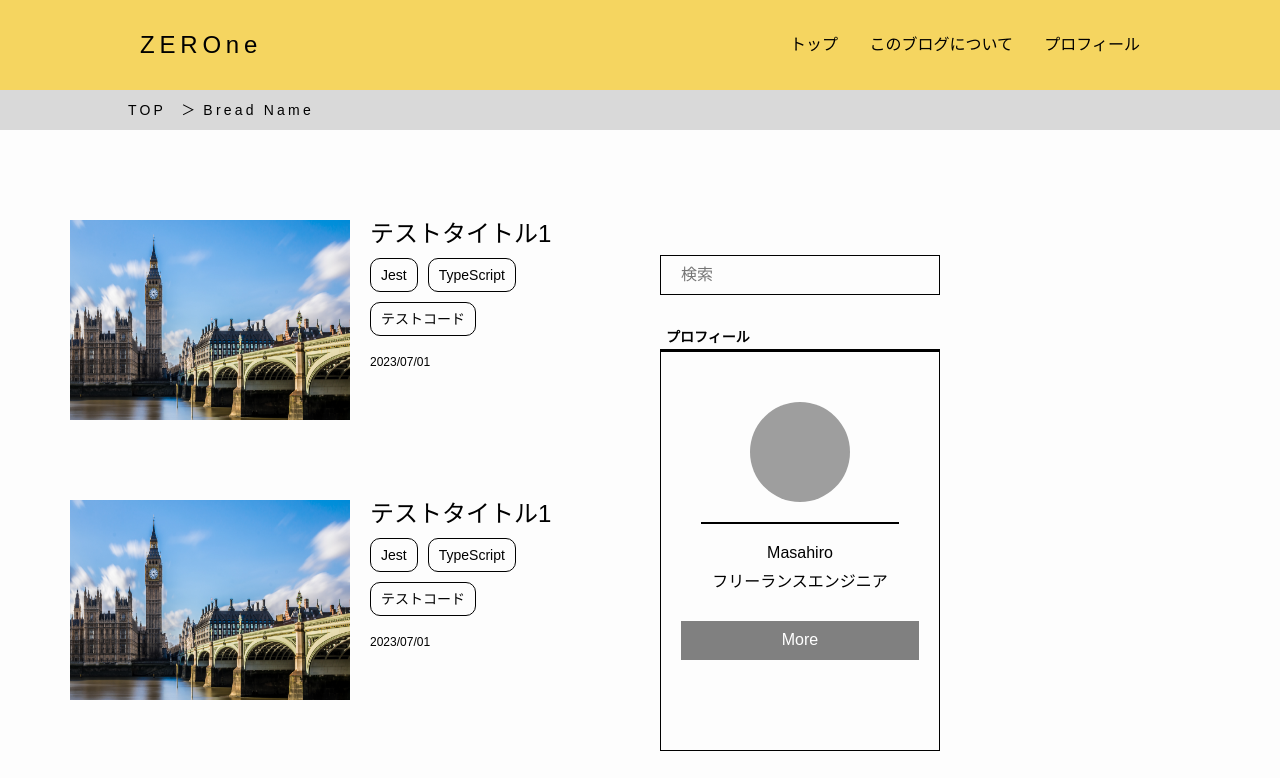
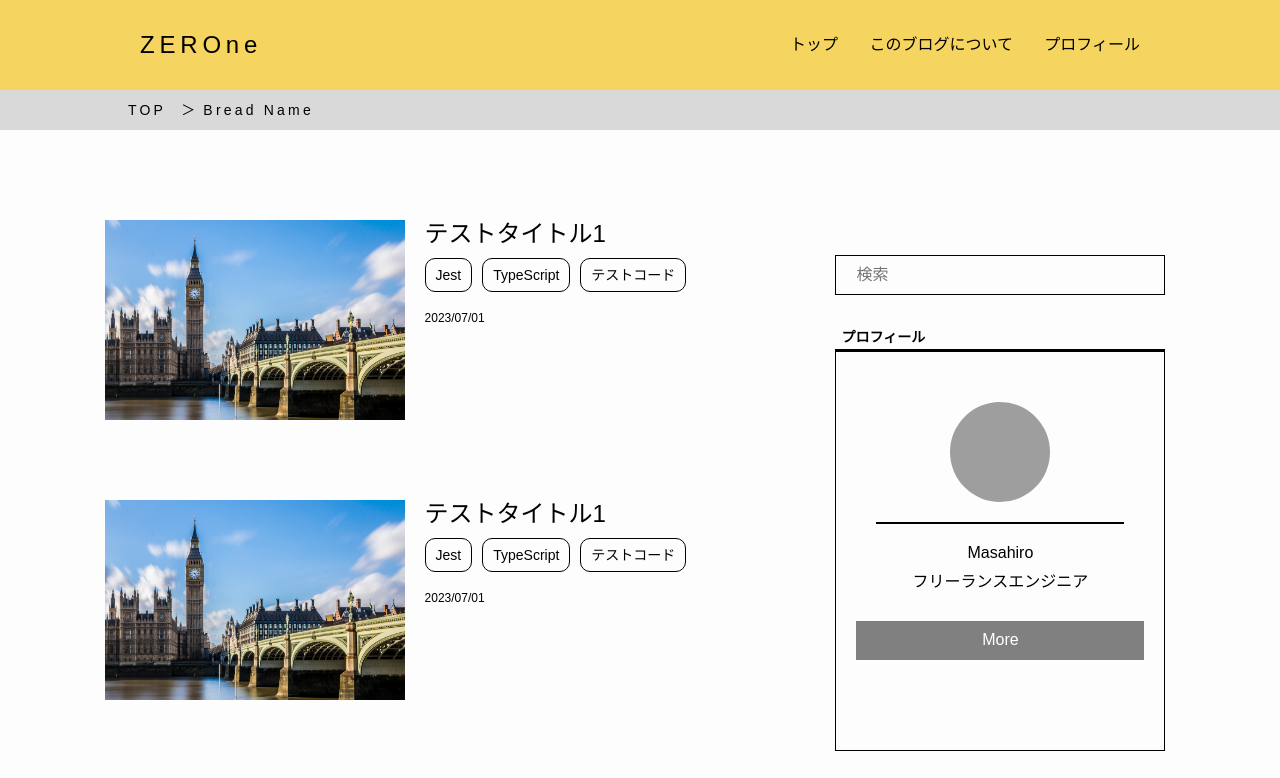
Before and after one commit to masahiro96848/jamstack_next_blog, a Next.js app: page / in a window 1280 px wide. Shown: the top 778 px of the page. Built offline with nearby package versions, Linux system fonts and the light colour scheme; grey boxes are pictures that could not be loaded.

Commit message:
メインレイアウトを修正

```diff
--- a/app/styles/layouts/aside/asideLayout.module.scss
+++ b/app/styles/layouts/aside/asideLayout.module.scss
@@ -15,7 +15,7 @@
 }
 
 .aside {
-  width: 300px;
+  width: 350px;
   padding: 10px;
   margin-top: 45px;
   margin-bottom: 100px;
--- a/app/styles/modules/baseBlogPostLayout.module.scss
+++ b/app/styles/modules/baseBlogPostLayout.module.scss
@@ -1,7 +1,6 @@
 @import '@variable';
 
 .article {
-  width: 820px;
   padding: 10px;
 
   @include mq(xl) {
--- a/app/styles/modules/baseLayout.module.scss
+++ b/app/styles/modules/baseLayout.module.scss
@@ -27,7 +27,7 @@
   display: flex;
   justify-content: space-around;
   margin: 60px auto 20px;
-  width: 1160px;
+  width: 1200px;
   min-height: 600px;
 
   @include mq(xl) {
--- a/app/styles/templates/topTemplate.module.scss
+++ b/app/styles/templates/topTemplate.module.scss
@@ -19,6 +19,8 @@
 }
 
 .image {
+  width: 300px;
+  height: 200px;
   @include mq(md) {
     width: 85%;
   }
```
